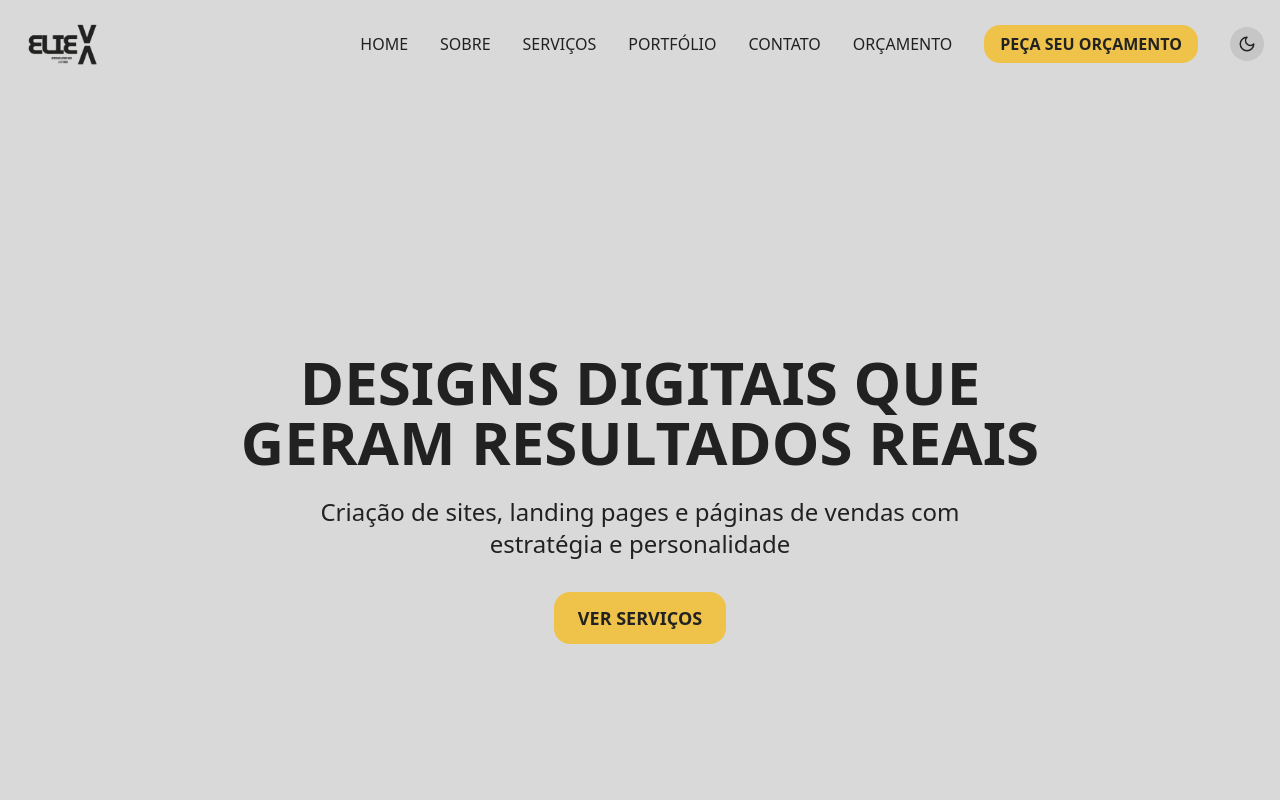
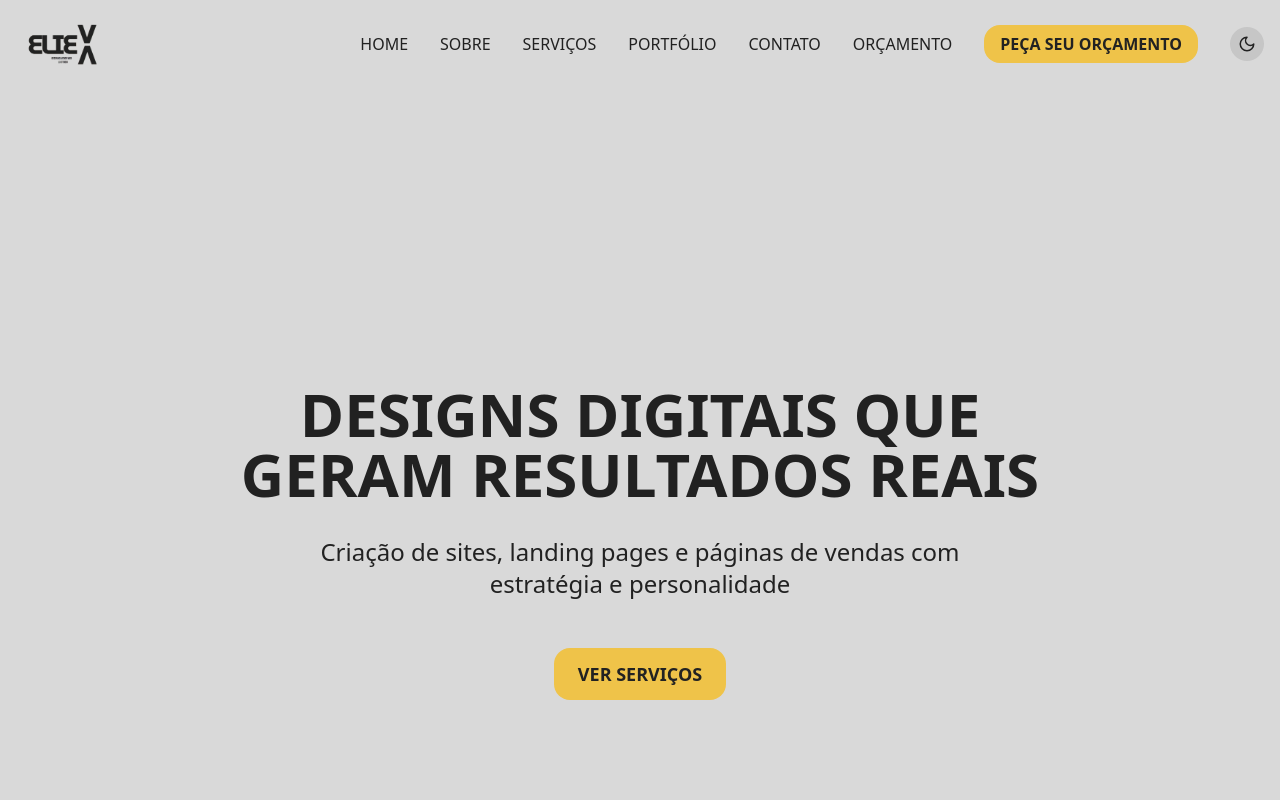
Before and after one commit to lucosvsk10/studiolxdev, a React (Vite) app: page / in a window 1280 px wide. Shown: the top 800 px of the page. Built offline with nearby package versions, Linux system fonts and the light colour scheme; a web font is replaced by a local one.

Commit message:
Fix: Increase spacing in Hero section
Increase the top and bottom padding of the Hero section to improve visual spacing.

```diff
--- a/src/components/Hero.tsx
+++ b/src/components/Hero.tsx
@@ -33,19 +33,19 @@ const Hero = () => {
   }, []);
 
   return (
-    <section id="home" className="pt-32 pb-16 md:pt-40 md:pb-24 bg-background">
+    <section id="home" className="pt-40 pb-24 md:pt-48 md:pb-32 bg-background">
       <div className="container mx-auto px-4">
         <div className="flex flex-col items-center justify-center text-center max-w-4xl mx-auto">
           <h1
             ref={headlineRef}
             style={{transitionDelay: '100ms'}}
-            className="text-4xl md:text-5xl lg:text-6xl font-bold mb-6 uppercase text-foreground"
+            className="text-4xl md:text-5xl lg:text-6xl font-bold mb-8 uppercase text-foreground"
           >
             <span className="text-foreground">Designs digitais</span> que geram resultados reais
           </h1>
           <p
             ref={subheadlineRef}
-            className="text-xl md:text-2xl mb-8 max-w-2xl"
+            className="text-xl md:text-2xl mb-12 max-w-2xl"
             style={{transitionDelay: '300ms'}}
           >
             Criação de sites, landing pages e páginas de vendas com estratégia e personalidade
```
